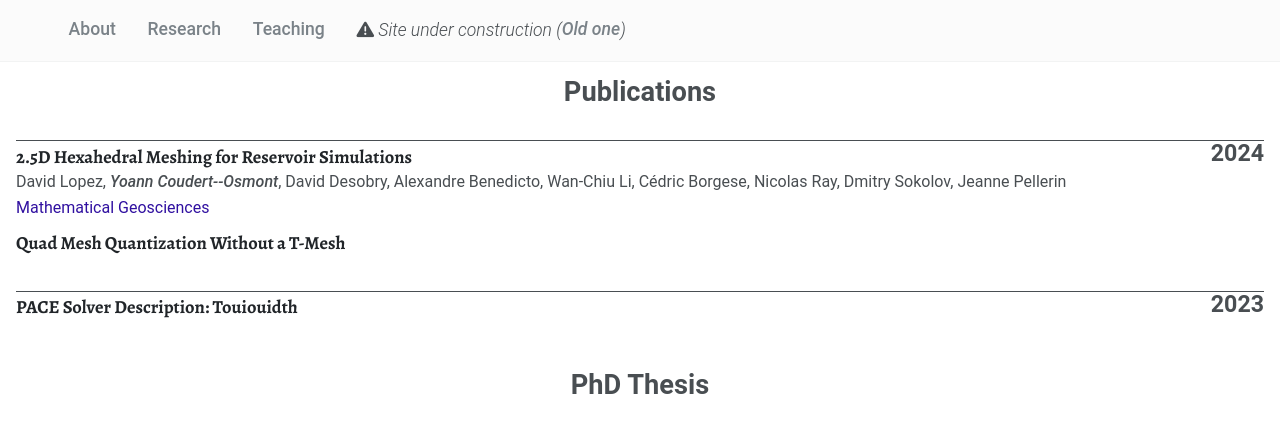
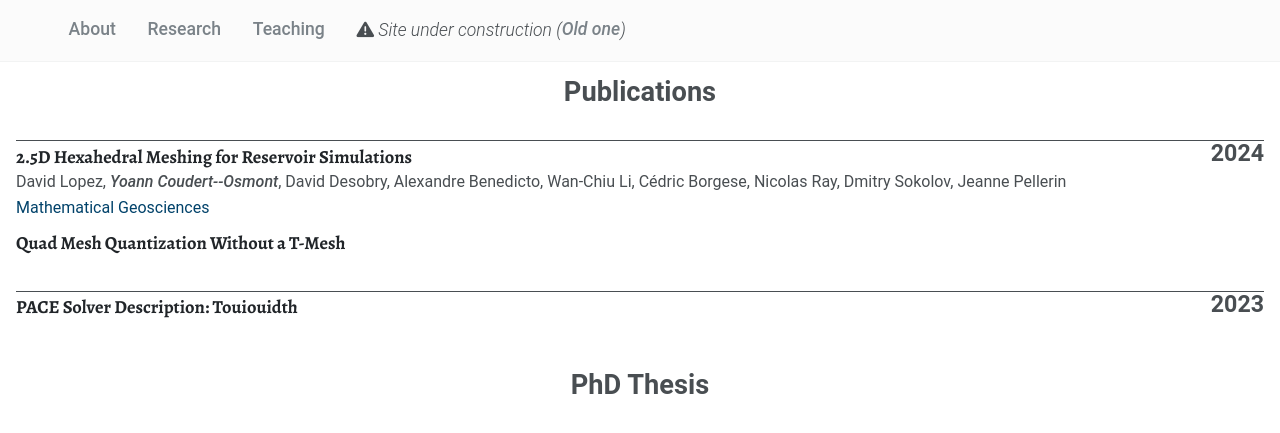
Before and after one commit to Nanored4498/Nanored4498.github.io, a Jekyll site: the page built from research.html, in a window 1280 px wide. Shown: the top 433 px of the page. Built offline with Jekyll 4.4.1, drawn with Linux system fonts in a browser that asks for light colours.

Commit message:
new link color

```diff
--- a/index.html
+++ b/index.html
@@ -33,7 +33,8 @@ title: Yoann Coudert--Osmont
 </p>
 
 <div style="text-align: right; font-size: 110%;">
-	Getting my <a href="{{ site.files_url }}/cv.pdf" target="_blank" rel="noopener">
+	Getting my
+	<a href="{{ site.files_url }}/cv.pdf" target="_blank" rel="noopener">
 		<i class="fas fa-file-pdf" aria-hidden="true"></i> CV
 	</a>
 </div>
--- a/research.html
+++ b/research.html
@@ -32,7 +32,7 @@ title: Research | Yoann Coudert
 	}
 
 	.where {
-		color: #3010A0;
+		color: #01426a;
 	}
 </style>
 
--- a/style.css
+++ b/style.css
@@ -31,6 +31,15 @@ header {
 		padding-left: .9em;
 		padding-right: .9em;
 	}
+
+	a {
+		color: #7a8288;
+	}
+
+	a:hover {
+		color: #5c6266;
+		text-decoration-color: #bdc1c4;
+	}
 }
 
 main {
@@ -57,7 +66,7 @@ a {
 	position: relative;
 	padding-top: .3em;
 	padding-bottom: .3em;
-	color: #7a8288;
+	color: #01426a;
 	text-decoration: underline;
 	text-decoration-color: transparent;
 	text-decoration-thickness: .2em;
@@ -66,8 +75,8 @@ a {
 }
 
 a:hover {
-	color: #5c6266;
-	text-decoration-color: #bdc1c4;
+	color: #013250;
+	text-decoration-color: #026299;
 }
 
 @media (min-width: 80em) {
```
